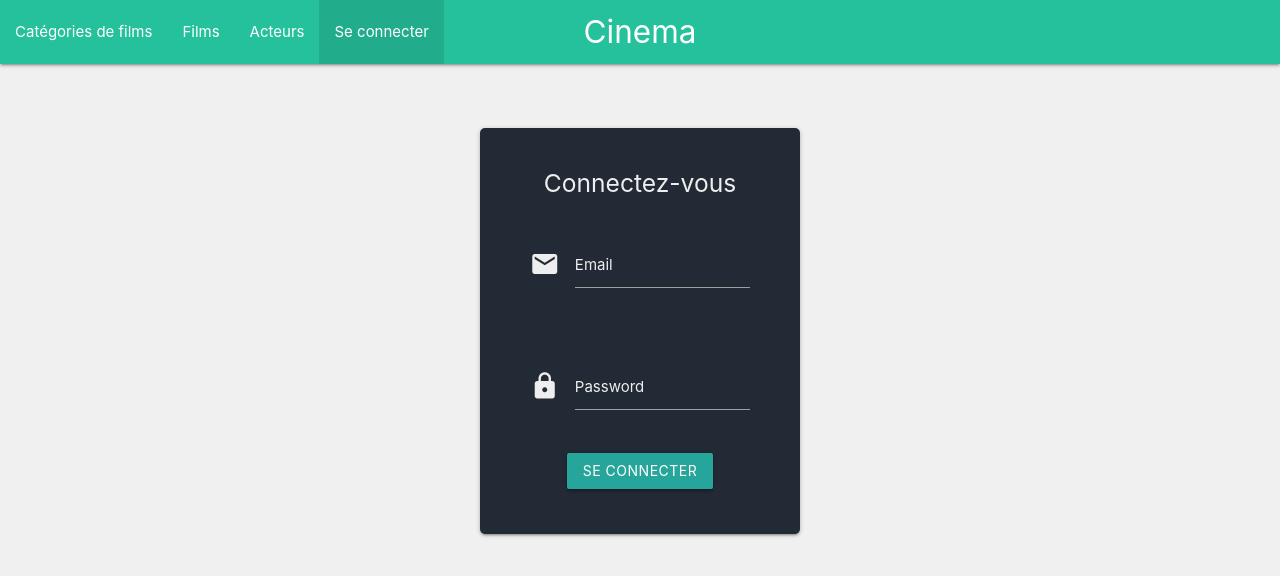
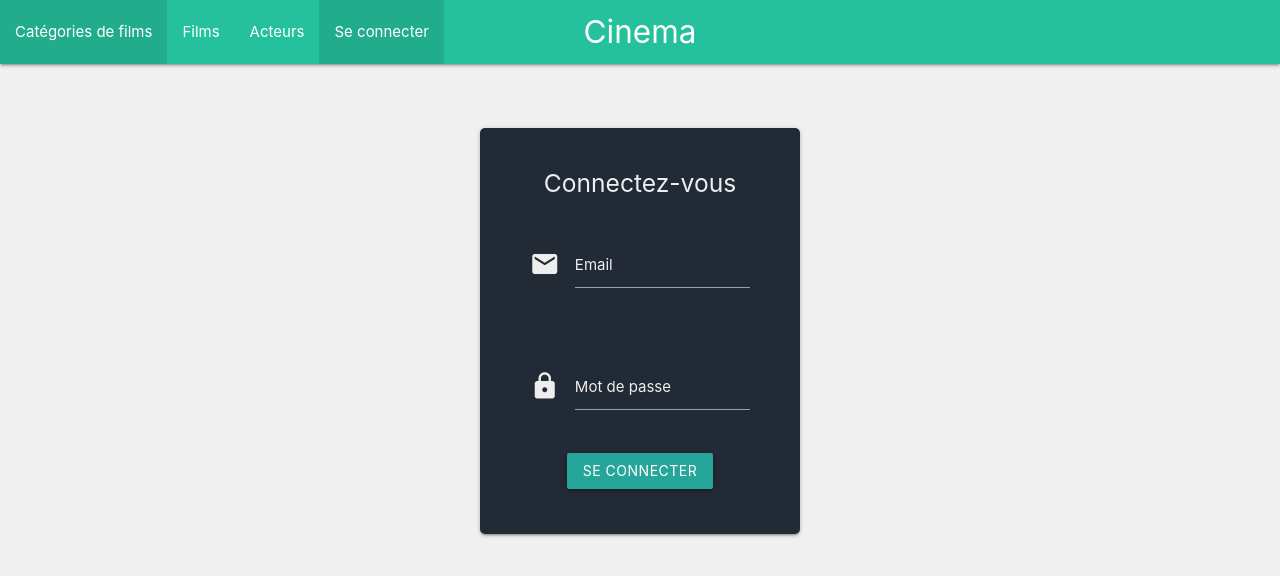
Before and after one commit to KyleESP/cinema, an Angular app: page /login in a window 1280 px wide. Shown: the top 576 px of the page. Built offline with nearby package versions, Linux system fonts and the light colour scheme.

Commit message:
remove useless

```diff
--- a/package.json
+++ b/package.json
@@ -19,7 +19,6 @@
     "@angular/platform-browser": "~11.0.5",
     "@angular/platform-browser-dynamic": "~11.0.5",
     "@angular/router": "~11.0.5",
-    "@types/materialize-css": "^1.0.8",
     "materialize-css": "^1.0.0-rc.2",
     "rxjs": "~6.6.0",
     "tslib": "^2.0.0",
--- a/src/app/component/login/login.component.html
+++ b/src/app/component/login/login.component.html
@@ -15,8 +15,8 @@
         <div class="row">
           <div class="input-field col s10 offset-s1">
             <i class="material-icons prefix">lock</i>
-            <input name="password" id="password" type="password" class="" [(ngModel)]="password">
-            <label for="password">Password</label>
+            <input name="password" id="password" type="password" [(ngModel)]="password">
+            <label for="password">Mot de passe</label>
           </div>
         </div>
         <div class="row">
--- a/src/app/component/login/login.component.ts
+++ b/src/app/component/login/login.component.ts
@@ -8,7 +8,7 @@ import { AuthenticationService } from '../../service/authentication/authenticati
   templateUrl: './login.component.html',
   styleUrls: ['./login.component.scss']
 })
-export class LoginComponent implements OnInit {
+export class LoginComponent {
 
   email!: string;
   password!: string;
@@ -19,9 +19,6 @@ export class LoginComponent implements OnInit {
     }
   }
 
-  ngOnInit(): void {
-  }
-
   submit(): void {
     const userDetails = new User(this.email, this.password);
     this.authenticationService.login(userDetails)
```
Also changed, not shown: 1 other file (tests, documents, lock files or other folders).
